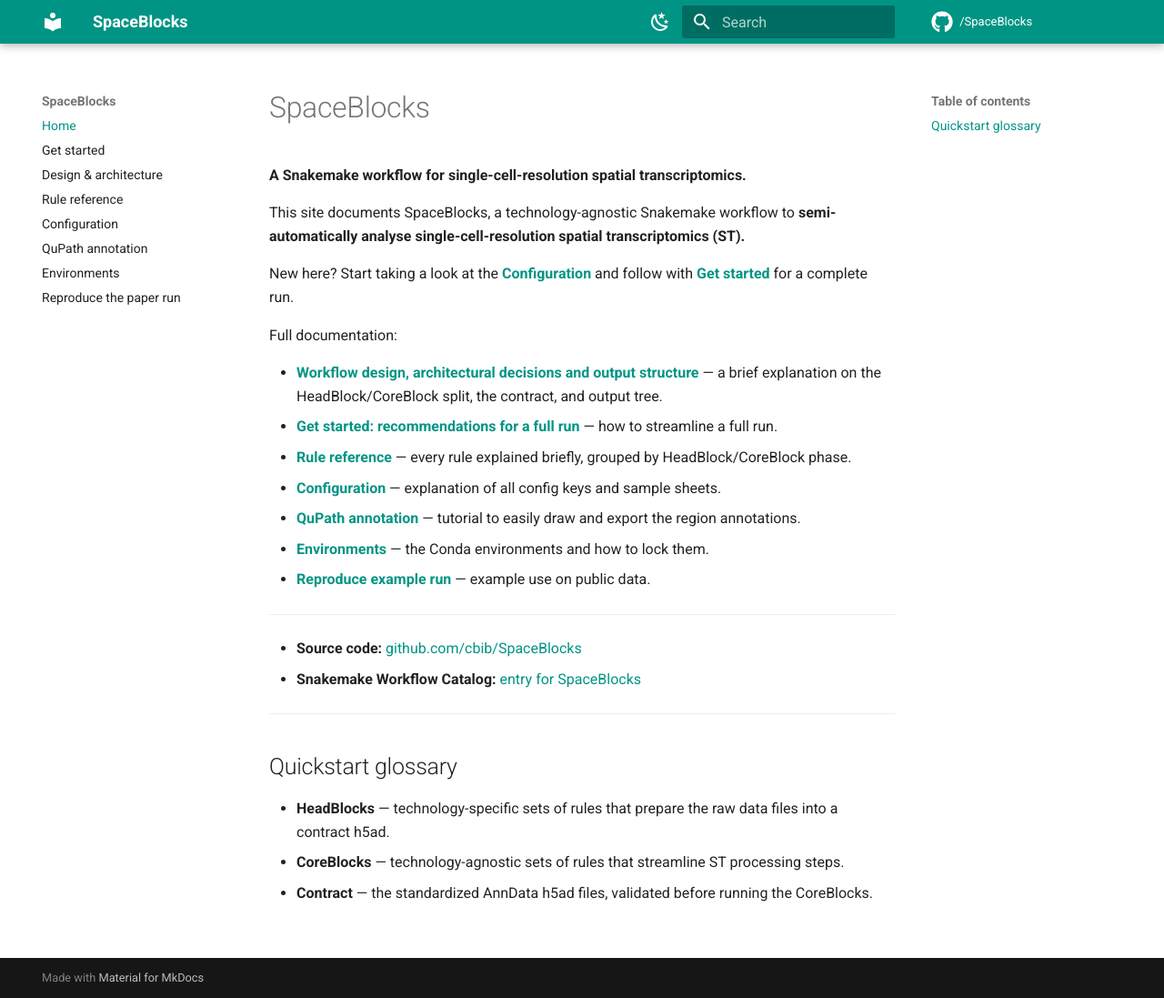
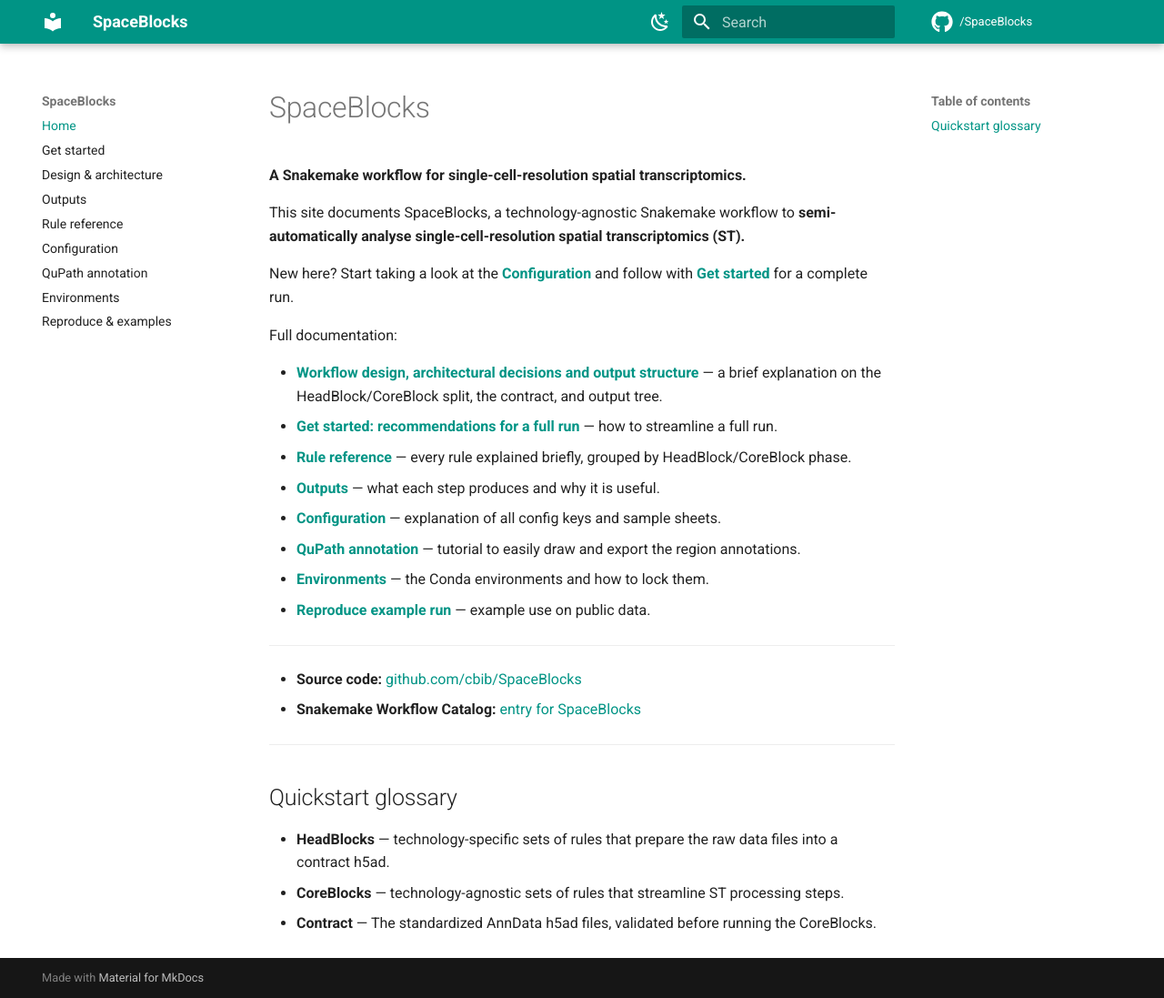
Before and after one commit to cbib/SpaceBlocks, an MkDocs documentation site: the page built from docs/index.md, in a window 1280 px wide and 1097 px high. Shown: the whole window at 91% size. Built offline with MkDocs 1.6.1 and Material for MkDocs 9.7.7, drawn with Linux system fonts in a browser that asks for light colours; comment, search, counter and statistics services are not loaded.

Commit message:
Include outputs.md explaining the workflow outputs and fix git actions doc errors

```diff
--- a/docs/index.md
+++ b/docs/index.md
@@ -11,6 +11,7 @@
 - **[Workflow design, architectural decisions and output structure](design.md)** — a brief explanation on the HeadBlock/CoreBlock split, the contract, and output tree.
 - **[Get started: recommendations for a full run](getting-started.md)** — how to streamline a full run.
 - **[Rule reference](rules.md)** — every rule explained briefly, grouped by HeadBlock/CoreBlock phase.
+- **[Outputs](outputs.md)** — what each step produces and why it is useful.
 - **[Configuration](configuration.md)** — explanation of all config keys and sample sheets.
 - **[QuPath annotation](qupath-tutorial.md)** — tutorial to easily draw and export the region annotations.
 - **[Environments](environments.md)** — the Conda environments and how to lock them.
@@ -27,4 +28,4 @@
 
 - **HeadBlocks** — technology-specific sets of rules that prepare the raw data files into a contract h5ad.
 - **CoreBlocks** — technology-agnostic sets of rules that streamline ST processing steps.
-- **Contract** — the standardized AnnData h5ad files, validated before running the CoreBlocks.
+- **Contract** — The standardized AnnData h5ad files, validated before running the CoreBlocks.
--- a/mkdocs.yml
+++ b/mkdocs.yml
@@ -50,8 +50,9 @@
   - Home: index.md
   - Get started: getting-started.md
   - Design & architecture: design.md
+  - Outputs: outputs.md
   - Rule reference: rules.md
   - Configuration: configuration.md
-  - QuPath annotation: qupath_tutorial.md
+  - QuPath annotation: qupath-tutorial.md
   - Environments: environments.md
-  - Reproduce the paper run: reproduction.md
+  - Reproduce & examples: reproduction.md
```
Also changed, not shown: README.md (+1 -0 lines), config/README.md (+1 -1 lines), docs/design.md (+7 -3 lines), docs/getting-started.md (+1 -1 lines), docs/outputs.md (added, +74 -0 lines), docs/rules.md (+1 -1 lines).
